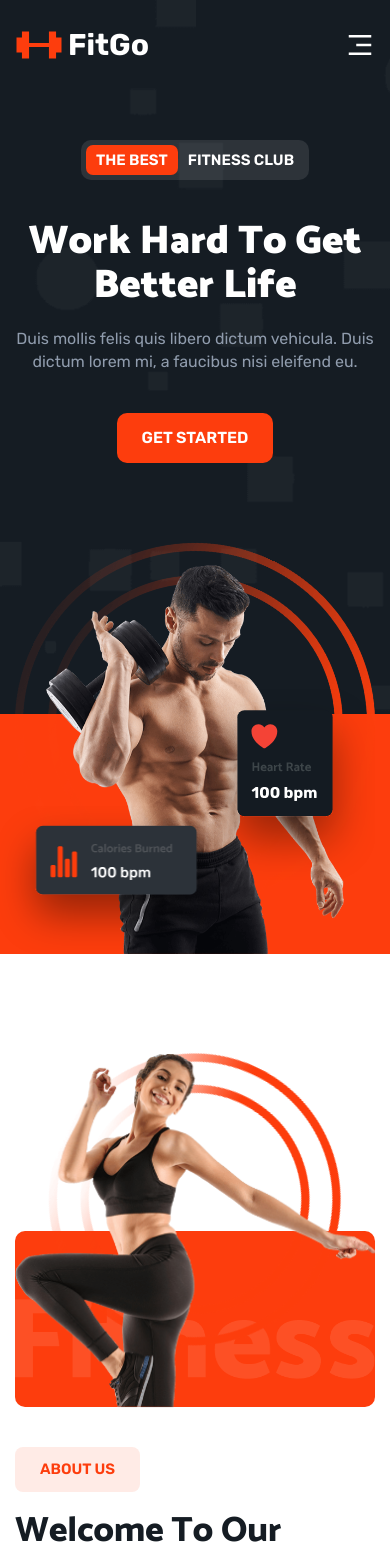
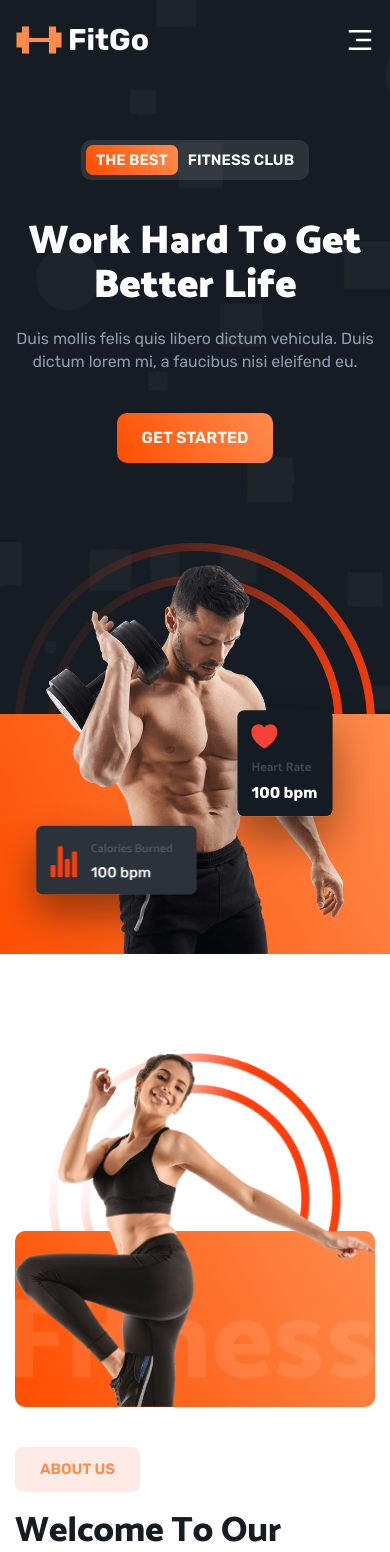
Before and after one commit to sheikhmuktadir-dev/fitgo, a React (Vite) app: page / in a window 390 px wide. Shown: the top 1552 px of the page. Built offline with nearby package versions, Linux system fonts and the light colour scheme.

Commit message:
theme updated

```diff
--- a/src/Components/About/about.module.css
+++ b/src/Components/About/about.module.css
@@ -28,9 +28,9 @@
   position: absolute;
   width: 100%;
   height: 50%;
-  background-color: var(--orange-bg);
+  background: var(--orange-bg);
   border-radius: 10px;
-  z-index: 1;
+  z-index: 20;
 }
 
 .aboutMainImage {
@@ -38,7 +38,7 @@
   max-width: 100%;
   width: 100%;
   height: auto;
-  z-index: 50;
+  z-index: 40;
   object-fit: contain;
 }
 
@@ -52,7 +52,7 @@
   object-fit: contain;
   pointer-events: none;
   width: 100%;
-  z-index: 20;
+  z-index: 1;
   right: 0;
   animation: circleAbout 8s linear infinite;
 }
@@ -68,7 +68,7 @@
 
 .aboutFitnessText {
   position: absolute;
-  z-index: 10;
+  z-index: 30;
   bottom: 0;
   left: 0;
   right: 0;
--- a/src/Components/Button/button.module.css
+++ b/src/Components/Button/button.module.css
@@ -48,7 +48,7 @@
 
 .buttonWhite {
   background: var(--white-bg);
-  color: var(--orange-color);
+  color: #ff8c4d;
 }
 
 .buttonWhite::after {
--- a/src/Components/Card/card.module.css
+++ b/src/Components/Card/card.module.css
@@ -98,7 +98,7 @@
 }
 
 .classesprogressFill {
-  background-color: var(--orange-bg);
+  background: var(--orange-bg);
   height: 100%;
   width: 0%;
   text-align: center;
@@ -151,6 +151,7 @@
   font-weight: 500;
   display: inline-flex;
   justify-content: center;
+  border-radius: 0 10px 0 0;
   align-items: center;
   text-align: center;
   line-height: 1;
@@ -173,7 +174,7 @@
   font-size: 1rem;
   display: inline-flex;
   text-transform: uppercase;
-  color: var(--orange-color);
+  color: #ff8c4d;
 }
 
 .blogBtn::before {
@@ -183,7 +184,7 @@
   left: 0;
   width: 100%;
   height: 2px;
-  background-color: var(--orange-bg);
+  background: var(--orange-bg);
 }
 
 @media (min-width: 1024px) and (max-width: 1279px) {
--- a/src/Components/Footer/Footer.jsx
+++ b/src/Components/Footer/Footer.jsx
@@ -21,7 +21,7 @@ export default function Footer() {
                 viewBox="0 0 512 512"
                 width="50px"
                 height="50px"
-                fill="#fd3d0d"
+                fill="#ff8c4d"
               >
                 <title>Barbell</title>
                 <path d="M496 176h-58v-64h-76v122H150V112H74v64H16v160h58v64h76V278h212v122h76v-64h58V176z" />
--- a/src/Components/Footer/footer.module.css
+++ b/src/Components/Footer/footer.module.css
@@ -90,7 +90,7 @@
   left: 0;
   width: 70%;
   height: 1px;
-  background-color: var(--orange-bg);
+  background: var(--orange-bg);
 }
 
 .footerList {
@@ -198,7 +198,7 @@
 
 .footerBottomPara span {
   padding-left: 5px;
-  color: var(--orange-color);
+  color: #ff8c4d;
 }
 
 .footerBottomList {
--- a/src/Components/Hero/hero.module.css
+++ b/src/Components/Hero/hero.module.css
@@ -35,7 +35,7 @@
   width: 400px;
   height: 100%;
   background: var(--orange-bg);
-  z-index: 1;
+  z-index: 30;
 }
 
 .heroGridFlex {
@@ -50,7 +50,6 @@
   position: relative;
   max-width: 100%;
   width: 100%;
-  z-index: 20;
 }
 
 .heroImageMain {
@@ -70,7 +69,7 @@
   width: 100%;
   height: auto;
   object-fit: contain;
-  z-index: 20;
+  z-index: 1;
   animation: circleHero 8s linear infinite;
 }
 
--- a/src/Components/Navbar/Navbar.jsx
+++ b/src/Components/Navbar/Navbar.jsx
@@ -47,7 +47,7 @@ export default function Navbar() {
                 viewBox="0 0 512 512"
                 width="48px"
                 height="48px"
-                fill="#fd3d0d"
+                fill="#ff8c4d"
               >
                 <title>Barbell</title>
                 <path d="M496 176h-58v-64h-76v122H150V112H74v64H16v160h58v64h76V278h212v122h76v-64h58V176z" />
--- a/src/Components/Navbar/navbar.module.css
+++ b/src/Components/Navbar/navbar.module.css
@@ -5,7 +5,7 @@
   right: 0;
   max-width: 100%;
   width: 100%;
-  height: 90px;
+  height: 80px;
   background: transparent;
   perspective: 1200px;
   z-index: 99999;
@@ -15,11 +15,11 @@
   box-shadow: none;
 }
 
-/* 🔥 Scroll effect (premium glass) */
 .navLogoMainActive {
-  background: rgba(255, 255, 255, 0.7);
-  backdrop-filter: blur(12px);
-  box-shadow: 0 10px 30px rgba(0, 0, 0, 0.08);
+  background: #00000033;
+  backdrop-filter: blur(20px);
+  box-shadow: 0px 10px 15px 0px
+    rgba(29.999999999999964, 29.999999999999964, 29.999999999999964, 0.3);
 }
 
 .navbarInner {
@@ -48,10 +48,6 @@
 .navLogoMain span {
   transition: all 0.3s ease;
   color: var(--white-color);
-}
-
-.navLogoMainActive .navLogoMain span {
-  color: var(--black-color);
 }
 
 .navLogoMain img {
@@ -105,10 +101,6 @@
   width: 100%;
 }
 
-.navLogoMainActive .navLink {
-  color: var(--black-color);
-}
-
 .navbarToggle,
 .navbarClose {
   display: none;
@@ -120,21 +112,15 @@
     top: 0;
     left: 0;
     right: 0;
-    bottom: 0; /* ✅ IMPORTANT */
-
-    height: 100dvh;
+    bottom: 0;
+    height: 100vh;
     width: 100%;
-
-    background: rgba(0, 0, 0, 0.95);
-    backdrop-filter: blur(20px);
-
+    background: rgba(0, 0, 0, 0.9);
     display: flex;
     justify-content: center;
     align-items: center;
-
     transform: translateY(-100%);
     opacity: 0;
-
     transition: all 0.4s ease;
   }
 
@@ -178,10 +164,6 @@
     padding: 0;
   }
 
-  .navLogoMainActive .navbarToggle {
-    color: var(--black-color);
-  }
-
   .navLogoMain {
     font-size: 30px;
   }
--- a/src/Components/Slider/CardSlider.module.css
+++ b/src/Components/Slider/CardSlider.module.css
@@ -20,7 +20,7 @@
   border-radius: 50%;
   background: var(--orange-bg);
   transform: scale(0.95);
-  opacity: 0.8;
+  opacity: 1;
   color: var(--white-color);
 }
 
--- a/src/index.css
+++ b/src/index.css
@@ -16,7 +16,7 @@
   /* bg */
   --black-bg: #151c23;
   --white-bg: #ffffff;
-  --orange-bg: #fd3d0d;
+  --orange-bg: linear-gradient(60deg, #fe4e00 0%, #ff8c4d 100%);
   --orange-bg-light: #fd3d0d1a;
   --gray-bg-light: #ffffff1a;
 
@@ -164,7 +164,7 @@ h6 {
 
 .sectionSubtitle {
   background-color: var(--orange-bg-light);
-  color: var(--orange-color);
+  color: #ff8c4d;
   display: inline-flex;
   justify-content: center;
   align-items: center;
```
Also changed, not shown: public/images/other/footer-clock.png.
